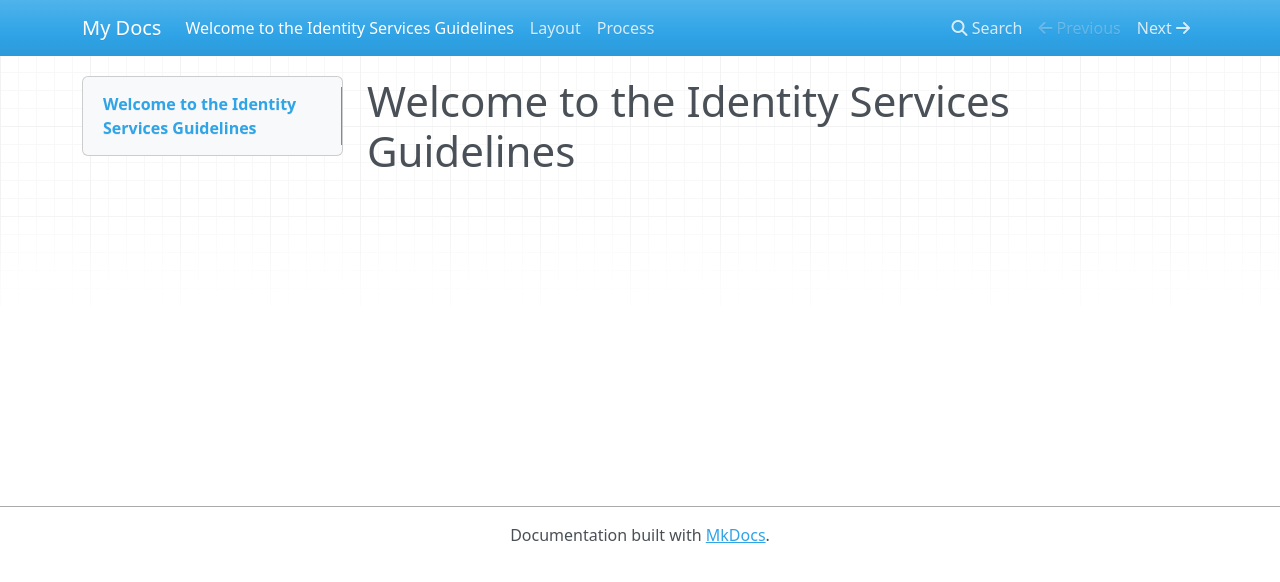
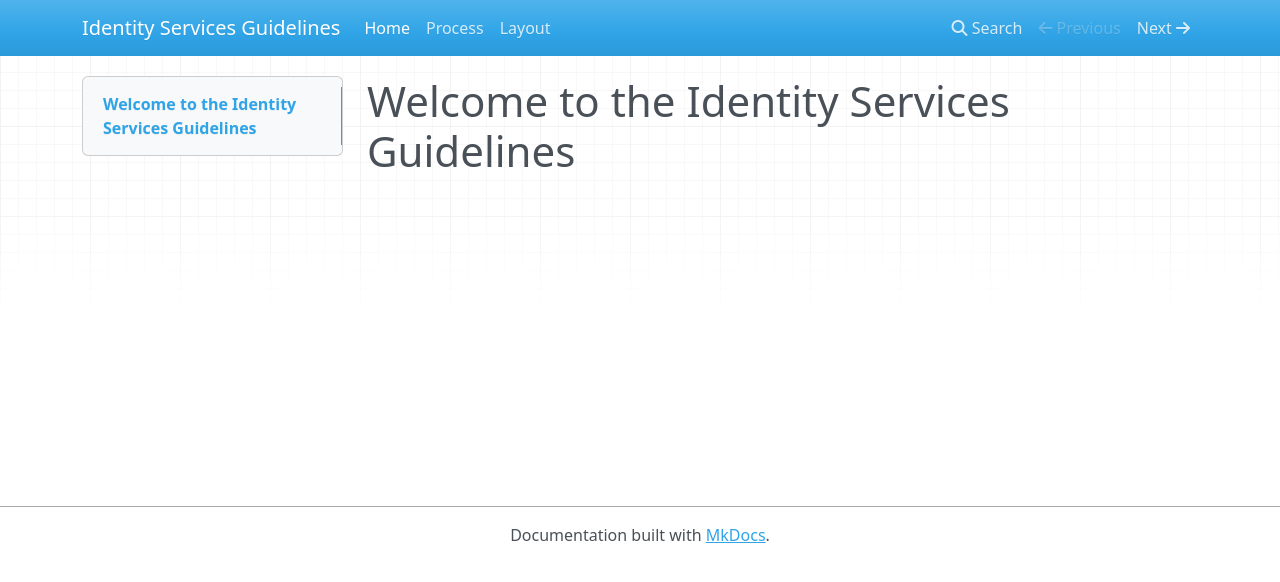
Before and after one commit to mozilla-services/isg, an MkDocs documentation site: the page built from docs/index.md, in a window 1280 px wide. Shown: the top 582 px of the page. Built offline with MkDocs 1.6.1, drawn with Linux system fonts in a browser that asks for light colours; nearby versions of some CDN libraries; old or Windows-style settings are respelled for this version of MkDocs.

Commit message:
chore: update mkdocs for build

```diff
--- a/mkdocs.yml
+++ b/mkdocs.yml
@@ -1 +1,5 @@
-site_name: My Docs
+site_name: Identity Services Guidelines
+pages:
+- Home: 'index.md'
+- Process: 'process.md'
+- Layout: 'layout.md'
```
